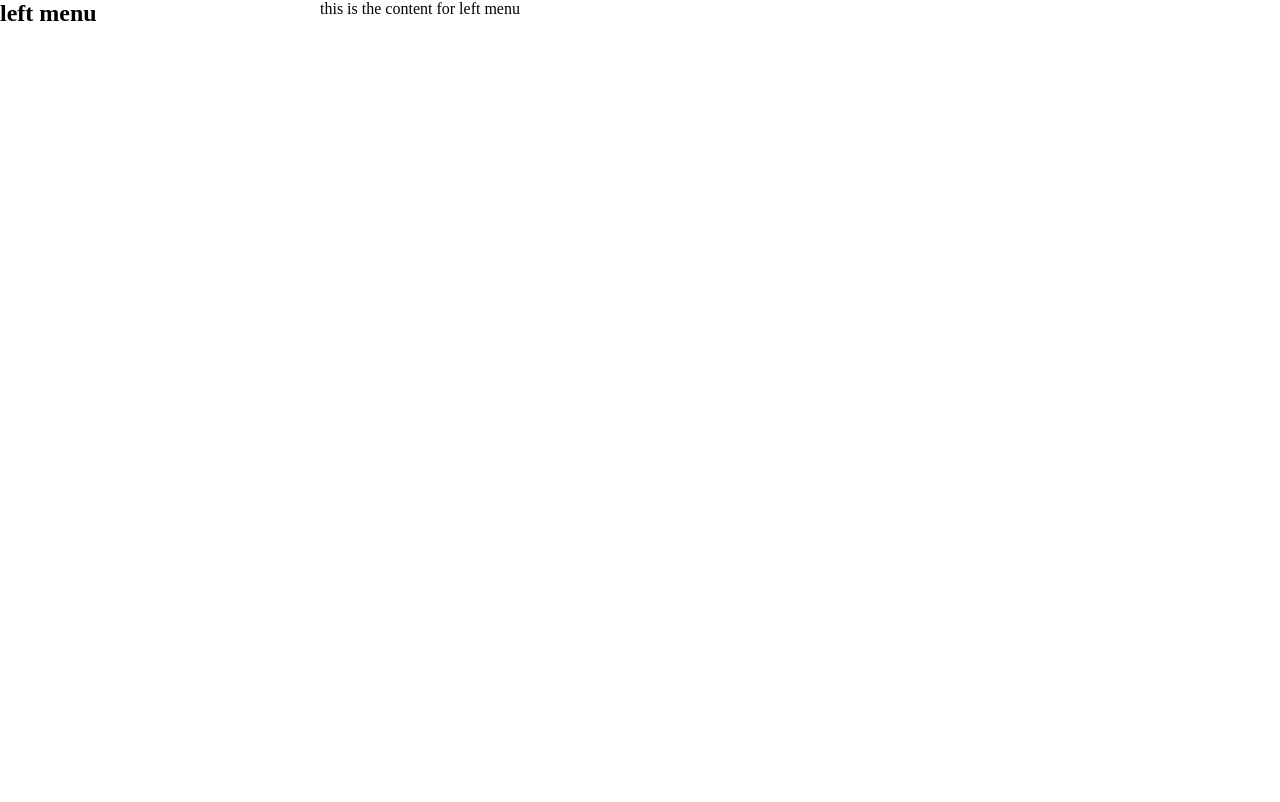
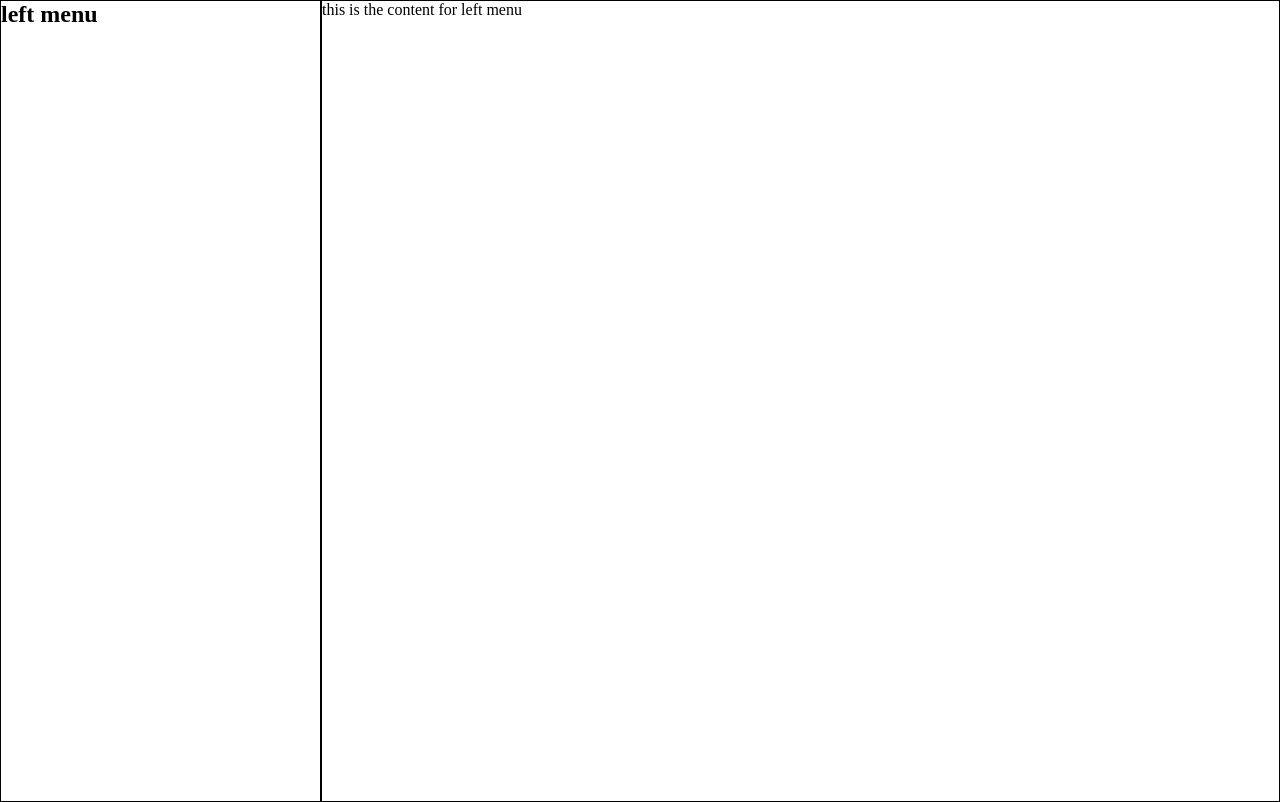
Before and after one commit to sharathrudhu/OrientLockUI, a plain HTML site: page index.html in a window 1280 px wide. Drawn offline with Linux system fonts and the light colour scheme.

Commit message:
Update style.css
border update and bg color for mobile

```diff
--- a/style.css
+++ b/style.css
@@ -9,10 +9,14 @@ main {
 
 aside {
     width: 25%;
+    height: 100vh;
+    border: 1px solid #000;
 }
 
 article {
     width: 75%;
+    height: 100vh;
+    border: 1px solid #000;
 }
 
 /* Mobile breakpoint */
@@ -23,5 +27,6 @@ article {
 
     article {
         width: 100%;
+        background-color: lightgray;
     }
 }
```
